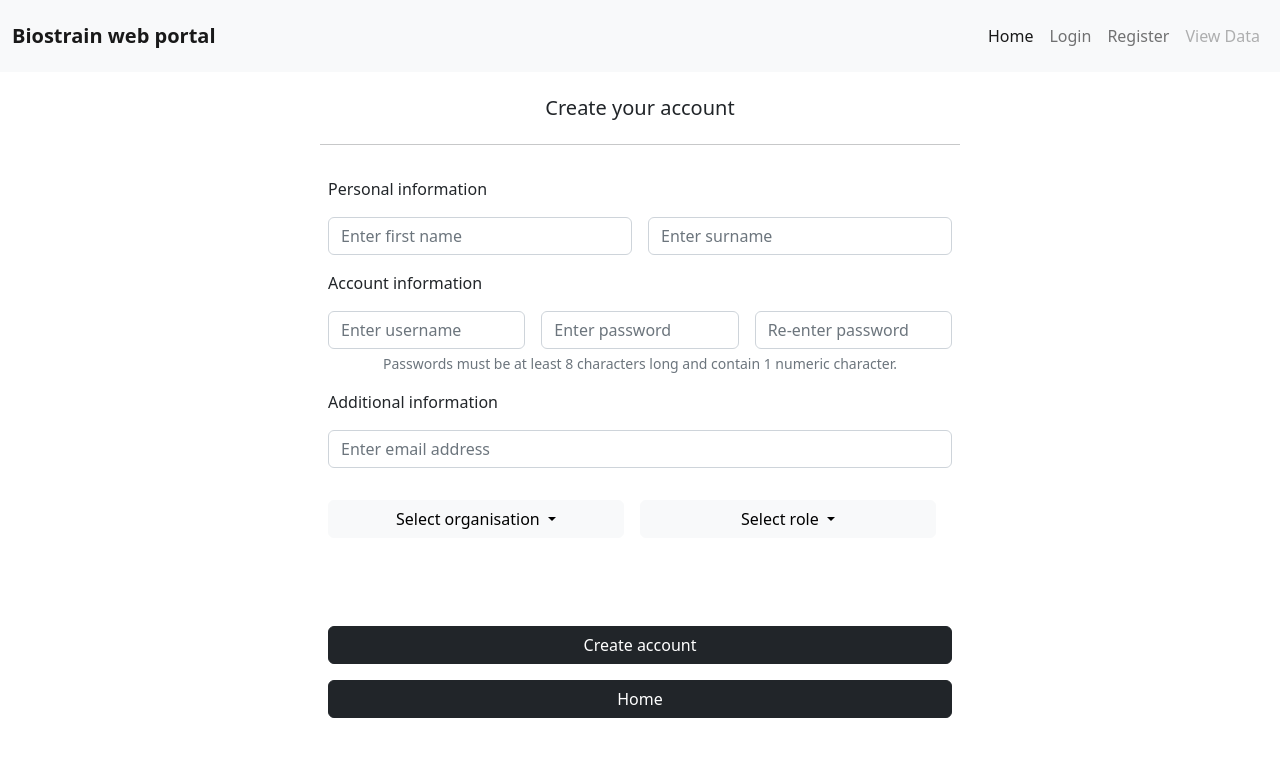
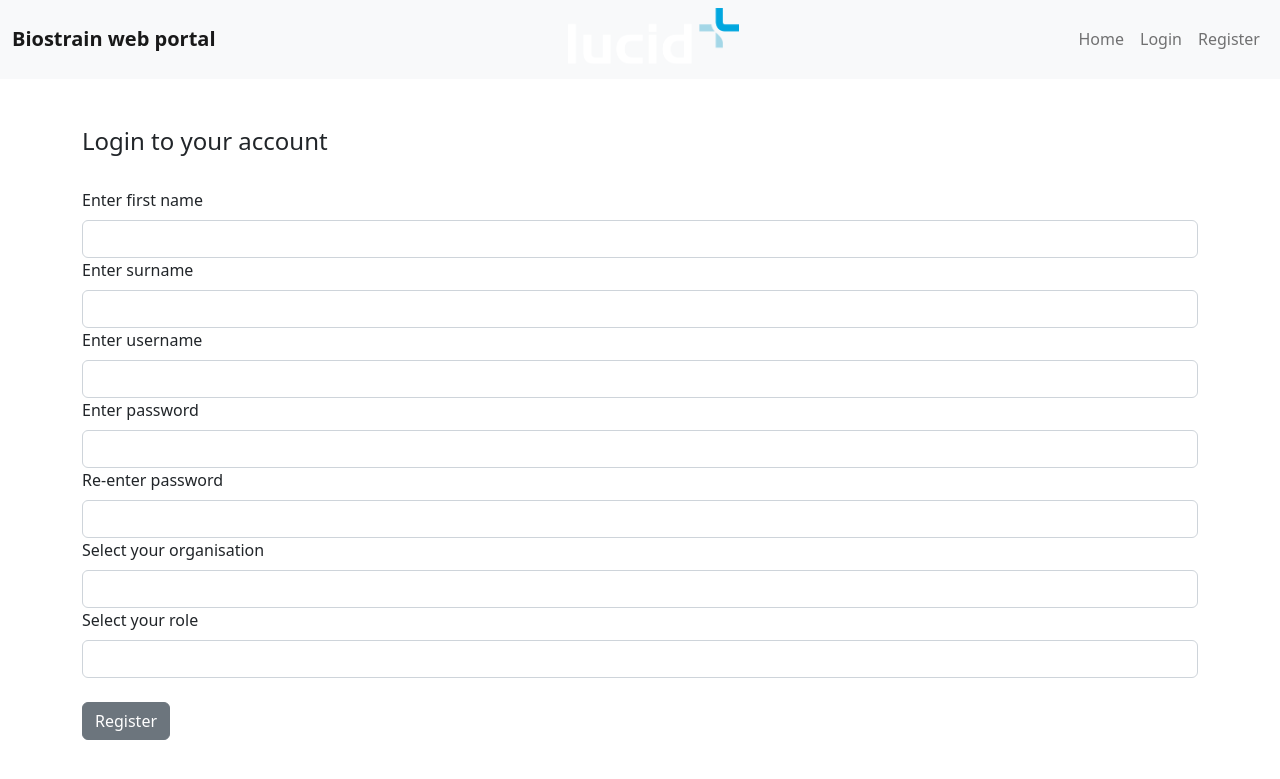
Before and after one commit to Ruariii/Biostrain-web-portal, a Flask app: template templates/register.html in a window 1280 px wide. Shown: the top 779 px of the page. Run offline with Flask 2, Linux system fonts and the light colour scheme; the template is opened without the code that fills it: values that come from a table or form of the project are taken from there, others are empty.

Commit message:
added forms, updated css

```diff
--- a/app.py
+++ b/app.py
@@ -1,5 +1,8 @@
 from flask import Flask, render_template, flash, request, redirect, url_for
 from flask_sqlalchemy import SQLAlchemy
+from flask_wtf import FlaskForm
+from wtforms import StringField, SubmitField
+from wtforms.validators import DataRequired
 from sqlalchemy import Table, create_engine
 import os
 import pandas as pd
@@ -32,6 +35,26 @@ class Users(db.Model):
     def __repr__(self):
         return '<Username %r>' % self.uname
 
+with app.app_context():
+    db.create_all()
+
+#Create form class
+
+class registerForm(FlaskForm):
+    fname = StringField("Enter first name", validators=[DataRequired()])
+    sname = StringField("Enter surname", validators=[DataRequired()])
+    uname = StringField("Enter username", validators=[DataRequired()])
+    pwd = StringField("Enter password", validators=[DataRequired()])
+    repwd = StringField("Re-enter password", validators=[DataRequired()])
+    email = StringField("Enter email address", validators=[DataRequired()])
+    org = StringField("Select your organisation", validators=[DataRequired()])
+    role = StringField("Select your role", validators=[DataRequired()])
+    submit = SubmitField("Register")
+
+class loginForm(FlaskForm):
+    uname = StringField("Enter username", validators=[DataRequired()])
+    pwd = StringField("Enter password", validators=[DataRequired()])
+    submit = SubmitField("Login")
 
 #Create routes (pages)
 # home page
@@ -39,15 +62,60 @@ class Users(db.Model):
 def home():
     return render_template('home.html')
 
-#register account page
-@app.route('/register')
+#login page
+@app.route('/login', methods=['GET', 'POST'])
+def login():
+    uname = None
+    pwd = None
+    form = loginForm()
+    #validate form
+    if form.validate_on_submit():
+        uname=form.uname.data
+        pwd=form.pwd.data
+        form.uname.data=''
+        form.pwd.data=''
+        flash("Login successful")
+    return render_template('login.html',
+                            uname = uname,
+                            pwd = pwd,
+                            form = form
+                           )
+
+#register page
+@app.route('/register', methods=['GET', 'POST'])
 def register():
-    return render_template('register.html')
-
-#login page
-@app.route('/login')
-def login():
-    return render_template('login.html')
+    fname = None
+    sname = None
+    uname = None
+    pwd = None
+    repwd = None
+    email = None
+    org = None
+    role = None
+    form = registerForm
+    if form.validate_on_submit():
+        user = Users.query.filter_by(uname = form.uname.data).first
+        if user is None:
+            uemail = Users.query.filter_by(email = form.email.data).first
+            if uemail is None:
+                user = Users(fname=form.fname.data, sname=form.sname.data,
+                             uname=form.uname.data, pwd=form.pwd.data,
+                             email=form.email.data, org=form.org.data,
+                             role=form.role.data)
+                db.session.add(user)
+                db.session.commit()
+                flash("Account created succesfully")
+    return render_template('register.html',
+                           fname=fname,
+                           sname=sname,
+                           uname=uname,
+                           pwd=pwd,
+                           repwd=repwd,
+                           email=email,
+                           org=org,
+                           role=role,
+                           form=form
+                           )
 
 #data page
 @app.route('/data/<fname>+<sname>')
@@ -66,5 +134,6 @@ def page_not_found(e):
 
 
 
+
 if __name__ == '__main__':
     app.run(debug=True)
--- /dev/null
+++ b/static/css/style.css
@@ -0,0 +1,6 @@
+body {
+    'background': '#f4f4f4';
+}
+#demo{
+     'color:darkblue'
+}
--- /dev/null
+++ b/static/js/basic.js
@@ -0,0 +1 @@
+document.getElementById('demo').innerHTML = 'JavaScript'
--- a/templates/404.html
+++ b/templates/404.html
@@ -1,4 +1,6 @@
 <!DOCTYPE html>
+{% extends 'base.html' %}
+{% block content %}
     <html lang="en">
     <head>
         <meta charset="UTF-8">
@@ -12,3 +14,4 @@
     </center>
     </body>
     </html>
+{% endblock %}
--- a/templates/500.html
+++ b/templates/500.html
@@ -1,4 +1,6 @@
 <!DOCTYPE html>
+{% extends 'base.html' %}
+{% block content %}
     <html lang="en">
     <head>
         <meta charset="UTF-8">
@@ -12,3 +14,4 @@
     </center>
     </body>
     </html>
+{% endblock %}
--- a/templates/base.html
+++ b/templates/base.html
@@ -2,37 +2,43 @@
 <head>
 <script src="https://cdn.jsdelivr.net/npm/bootstrap@5.2.2/dist/js/bootstrap.bundle.min.js" integrity="sha384-OERcA2EqjJCMA+/3y+gxIOqMEjwtxJY7qPCqsdltbNJuaOe923+mo//f6V8Qbsw3" crossorigin="anonymous"></script>    <!-- CSS only -->
 <link href="https://cdn.jsdelivr.net/npm/bootstrap@5.2.2/dist/css/bootstrap.min.css" rel="stylesheet" integrity="sha384-Zenh87qX5JnK2Jl0vWa8Ck2rdkQ2Bzep5IDxbcnCeuOxjzrPF/et3URy9Bv1WTRi" crossorigin="anonymous">
+
+<link href="{{ url_for('static', filename= 'css/style.css')}}" rel="stylesheet" integrity="sha384-Zenh87qX5JnK2Jl0vWa8Ck2rdkQ2Bzep5IDxbcnCeuOxjzrPF/et3URy9Bv1WTRi" crossorigin="anonymous">
 </head>
 <html lang="en">
-<link rel="icon" type="image/x-icon" href="/static/favicon.ico">
+<link rel="icon" type="image/x-icon" href="/static/images/favicon.ico">
 
 <nav class="navbar navbar-expand-lg bg-light">
   <div class="container-fluid">
     <strong>
             <a class="navbar-brand" href="/"> Biostrain web portal</a>
     </strong>
-    <button class="navbar-toggler" type="button" data-bs-toggle="collapse" data-bs-target="#navbarNav" aria-controls="navbarNav" aria-expanded="false" aria-label="Toggle navigation">
+    <a href="https://www.lucidinnovation.com/" target="_blank">
+      <img src="{{url_for('static', filename='images/lucid_logo_transparent.png')}}" class="img-fluid" width="175" height="60">
+    </a>
+    <button class="navbar-toggler" type="button" data-bs-toggle="expand" data-bs-target="#navbarNav" aria-controls="navbarNav" aria-expanded="false" aria-label="Toggle navigation">
       <span class="navbar-toggler-icon"></span>
     </button>
-    <div class="navbar navbar-expand-lg bg-light" id="navbarNav">
+    <div class="dropdown-collapse" id="navbarNav">
       <ul class="navbar-nav">
         <li class="nav-item">
-          <a class="nav-link active" aria-current="page" href="/">Home</a>
+          <a class="nav-link" aria-current="page" href="/">Home</a>
         </li>
         <li class="nav-item">
-          <a class="nav-link" href="login">Login</a>
+          <a class="nav-link" href="/login">Login</a>
         </li>
         <li class="nav-item">
           <a class="nav-link" href="/register">Register</a>
-        </li>
-        <li class="nav-item">
-          <a class="nav-link disabled" href="/data">View Data</a>
         </li>
       </ul>
     </div>
   </div>
   <hr>
 </nav>
-{% block content %}
-{% endblock %}
+<br>
+<div class="container">
+  {% block content %}
+  {% endblock %}
+</div>
+
 </html>
--- a/templates/register.html
+++ b/templates/register.html
@@ -1,7 +1,7 @@
 <!DOCTYPE html>
 {% extends 'base.html' %}
+{% block content %}
   <html lang="en">
-{% block content %}
   <head>
       <meta charset="UTF-8">
       <title>Create an account</title>
@@ -12,68 +12,36 @@
 
   <body>
   <br>
-<form class="row g-3 col-6 mx-auto">
-  <h5 style="text-align:center">Create your account</h5>
-  <hr>
-  <div>Personal information</div>
-  <div class="col-6">
-    <input type="string" class="form-control" id="fnameInput" placeholder="Enter first name">
-  </div>
-  <div class="col-6">
+  {% if uname %}
+    <h4> Welcome {{uname}}! </h4>
+  {% else %}
+    <h4> Login to your account </h4>
+    <br>
+    <form method="POST">
+      {{ form.hidden_tag() }}
+      {{ form.fname.label(class="form-label") }}
+      {{ form.fname(class="form-control") }}
 
-    <input type="password" class="form-control" id="snameInput" placeholder="Enter surname">
-  </div>
+      {{ form.sname.label(class="form-label") }}
+      {{ form.sname(class="form-control") }}
 
-  <div>Account information</div>
-  <div class="col-4">
-    <input type="string" class="form-control" id="unameInput" placeholder="Enter username">
-  </div>
-  <div class="col-4">
+      {{ form.uname.label(class="form-label") }}
+      {{ form.uname(class="form-control") }}
 
-    <input type="password" class="form-control" id="pwdInput" placeholder="Enter password">
-  </div>
-  <div class="col-4">
-    <input type="password" class="form-control" id="pwdReInput" placeholder="Re-enter password">
-  </div>
-  <div id="pwdHelp" class="form-text" style="text-align:center">Passwords must be at least 8 characters long and contain 1 numeric character.</div>
+      {{ form.pwd.label(class="form-label") }}
+      {{ form.pwd(class="form-control") }}
 
-  <div>Additional information</div>
-  <div class="col-12">
-    <input type="email" class="form-control" id="emailInput" placeholder="Enter email address">
-  </div>
-  <div class="row g-3">
-    <div class="col dropdown" style="width:100%">
-      <a class="btn btn-light dropdown-toggle" role="button" data-bs-toggle="dropdown" aria-expanded="false" style="width:100%">
-      Select organisation
-      </a>
-        <ul class="dropdown-menu" style="width:100%">
-          <li><a class="dropdown-item" href="#">{options[0]}</a></li>
-          <li><a class="dropdown-item" href="#">{options[1]}</a></li>
-          <li><a class="dropdown-item" href="#">{options[2]}</a></li>
-        </ul>
-    </div>
-    <div class="col dropdown" style="width:100%">
-      <a class="btn btn-light dropdown-toggle" role="button" data-bs-toggle="dropdown" aria-expanded="false" style="width:100%">
-      Select role
-      </a>
-        <ul class="dropdown-menu" style="width:100%">
-          <li><a class="dropdown-item" href="#">Player</a></li>
-          <li><a class="dropdown-item" href="#">Coach</a></li>
-          <li><a class="dropdown-item" href="#">Admin</a></li>
-        </ul>
-    </div>
-  </div>
+      {{ form.repwd.label(class="form-label") }}
+      {{ form.repwd(class="form-control") }}
 
-  <div class="col-12">
-    <br><br><br>
-    <a class="btn btn-dark" id="register" href="/register" style="width:100%"> Create account </a>
-  </div>
-  <div class="col-12">
-    <a class="btn btn-dark" id="homeRegister" href="/" style="width:100%">Home</a>
-  </div>
+      {{ form.org.label(class="form-label") }}
+      {{ form.org(class="form-control") }}
 
-
-</form>
+      {{ form.role.label(class="form-label") }}
+      {{ form.role(class="form-control") }}
+      <br>
+      {{ form.submit(class="btn btn-secondary")}}
+    {% endif %}
   </body>
 {% endblock %}
 </html>
```
Also changed, not shown: templates/home.html (+8 -2 lines), templates/login.html (+24 -27 lines), static/images/assembly.jpg (added), static/images/favicon.ico (renamed from static/favicon.ico), static/images/lucid_logo_transparent.png (added), templates/data.html (indentation only). Lines whose indentation alone changed are shown as unchanged.
